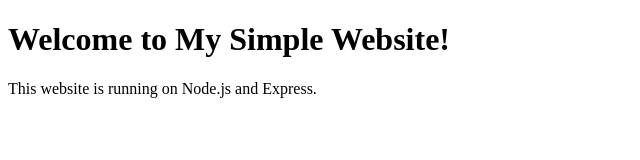
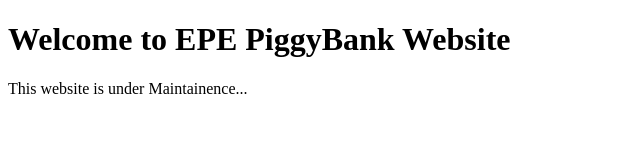
Before and after one commit to bipins867/simpleWebsite, a website: page public/index.html in a window 1280 px wide. Shown: the whole page, without its empty margins (0-640 px from the left). Drawn offline with Linux system fonts and the light colour scheme.

Commit message:
pussing the changes...

```diff
--- a/public/index.html
+++ b/public/index.html
@@ -6,7 +6,7 @@
     <title>Simple Website</title>
 </head>
 <body>
-    <h1>Welcome to My Simple Website!</h1>
-    <p>This website is running on Node.js and Express.</p>
+    <h1>Welcome to EPE PiggyBank Website</h1>
+    <p>This website is under Maintainence...</p>
 </body>
 </html>
```
